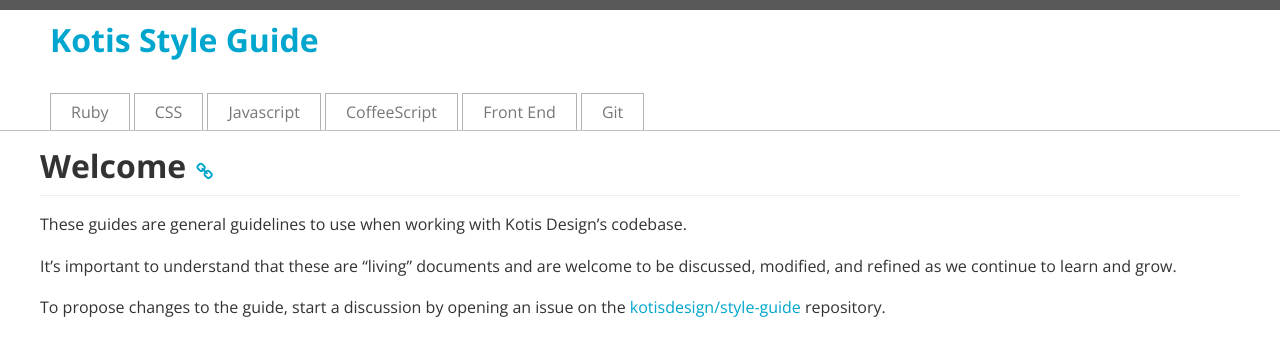
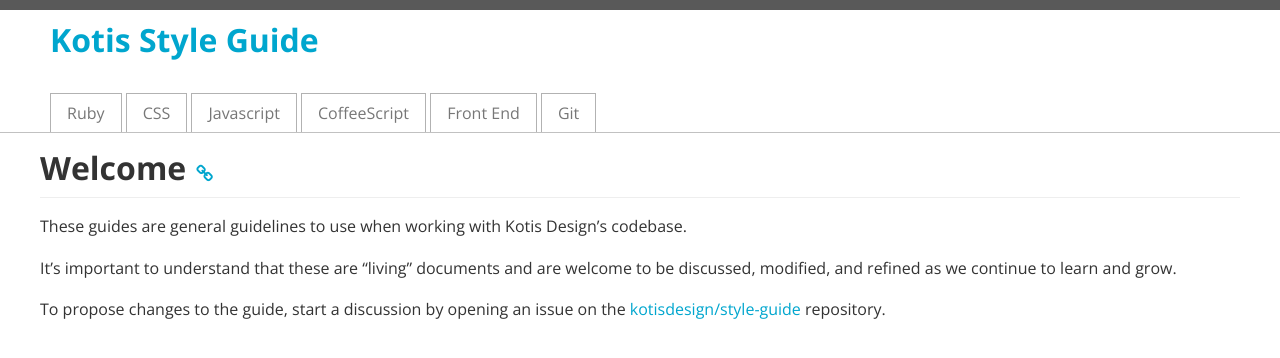
Before and after one commit to kotisdesign/style-guide, a Jekyll site: the page built from index.md, in a window 1280 px wide. Shown: the top 358 px of the page. Built offline with Jekyll 4.4.1, drawn with Linux system fonts in a browser that asks for light colours; Markdown is read by kramdown in place of the engine named in the settings.

Commit message:
updates pure to version 0.6 and adjusts header menu classes to conform

```diff
--- a/_includes/header.html
+++ b/_includes/header.html
@@ -4,13 +4,15 @@
       <h1><a class="site-title" href="{{ site.baseurl }}/">{{ site.title }}</a></h1>
     </div>
     <div class="pure-u-1">
-      <nav class="pure-menu pure-menu-open pure-menu-horizontal">
-        <ul>
+      <nav class="pure-menu pure-menu-horizontal">
+        <ul class="pure-menu-list">
           {% for section in site.data.docs %}
             {% if section.title %}
               {% assign item_url = section.docs.first | prepend: "/docs/" | append: "/" %}
-              <li>
-                <a href="{{ item_url | prepend: site.baseurl }}">{{ section.title }}</a>
+              <li class="pure-menu-item">
+                <a class="pure-menu-link" href="{{ item_url | prepend: site.baseurl }}">
+                  {{ section.title }}
+                </a>
               </li>
             {% endif %}
           {% endfor %}
```
Also changed, not shown: _assets/_css/purecss/pure-min.scss (+4 -4 lines).
